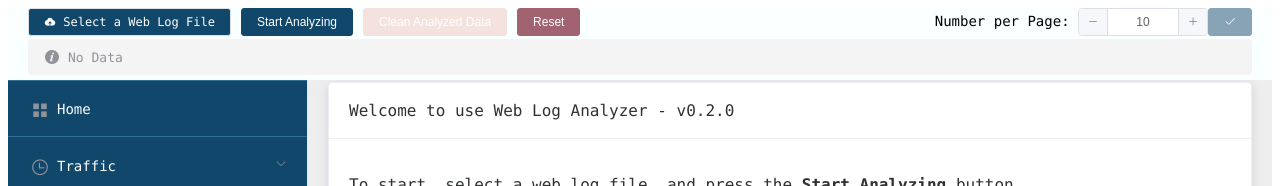
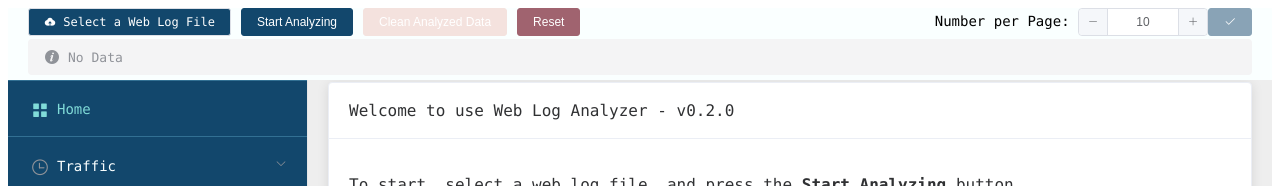
Before and after one commit to catscarlet/Web-Log-Analyzer-IceFairy, a Vue app in the folder vue-app/: page / in a window 1280 px wide. Shown: the top 186 px of the page. Built offline with nearby package versions, Linux system fonts and the light colour scheme.

Commit message:
Auto expend menu by route.

```diff
--- a/vue-app/src/App.vue
+++ b/vue-app/src/App.vue
@@ -73,7 +73,7 @@
         <el-container class="downside">
             <el-aside class="asidebar">
 
-                <el-menu class="menu-extra-style" :router="true" background-color="#12476C" text-color="#FAFFFF" active-text-color="#80dbd8">
+                <el-menu :default-active="$route.path"  class="menu-extra-style" :router="true" background-color="#12476C" text-color="#FAFFFF" active-text-color="#80dbd8">
                     <el-menu-item index="/">
                         <i class="el-icon-menu"></i>Home
                     </el-menu-item>
@@ -293,7 +293,6 @@ export default {
                 window.location.reload();
             }
         },
-
         saveToLocalStorage(analyzed_data) {
 
             return GlobalSaveAnalyzedData(analyzed_data);;
```
